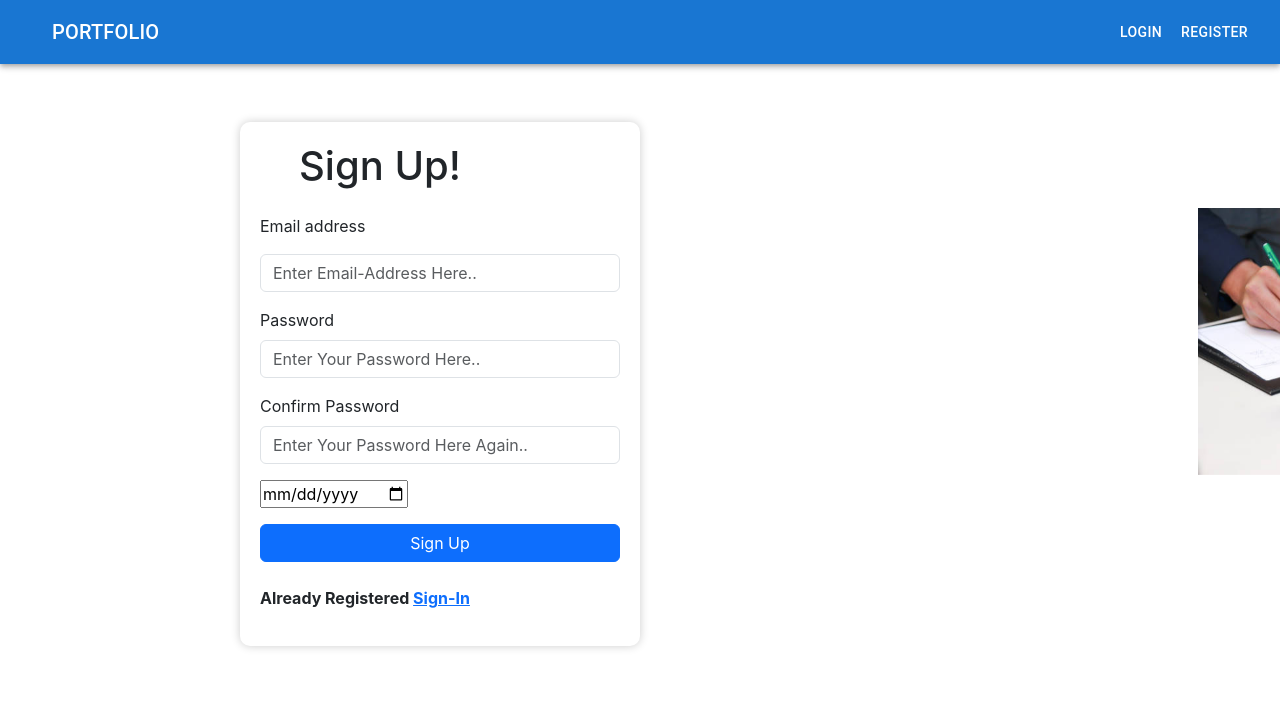
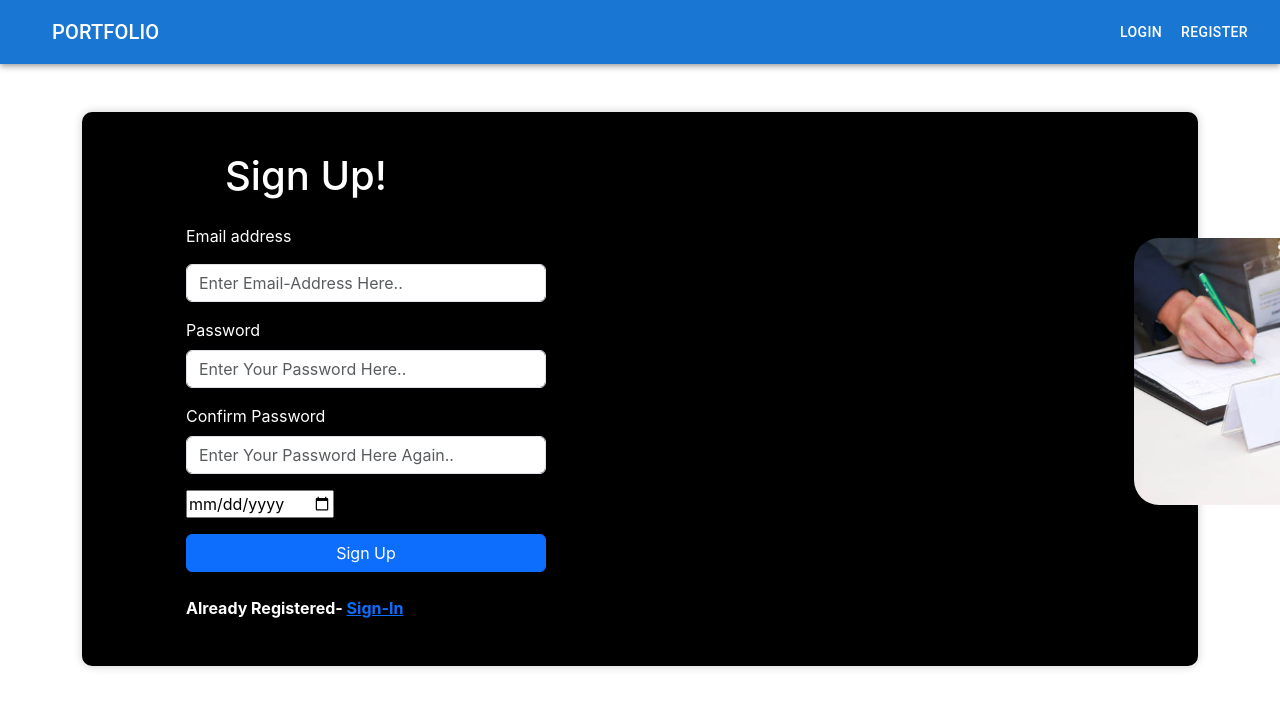
Before and after one commit to Gaurang-Singhania/Sign-In-Page, a React (Create React App) app: page / in a window 1280 px wide. Shown: the top 708 px of the page. Built offline with nearby package versions, Linux system fonts and the light colour scheme.

Commit message:
Improving UI

```diff
--- a/src/components/Mainpage.js
+++ b/src/components/Mainpage.js
@@ -72,20 +72,20 @@ function Mainpage() {
 
     return (
         <div className='container mt-5' >
-            <section className='d-flex justify-content-between'>
+            <section className='contain d-flex justify-content-between'>
                 <div className='leftpart mx-100' style={{ width: "100%" }} >
-                    <h1 className='text-center col-lg-8 im2'>Sign Up!</h1>
+                    <h1 className='text text-center col-lg-8 im2'>Sign Up!</h1>
                     <form>
                         <div className="mb-3 col-lg-12 im1">
-                            <label htmlFor="exampleInputEmail1" className="form-label my-3">Email address</label>
+                            <label htmlFor="exampleInputEmail1" className="text form-label my-3">Email address</label>
                             <input type="email" onBlur={getData} required name='username' className="form-control" id="exampleInputEmail1" aria-describedby="emailHelp" placeholder='Enter Email-Address Here..' />
                         </div>
                         <div className="mb-3 col-lg-12 im1">
-                            <label htmlFor="exampleInputPassword1" className="form-label">Password</label>
+                            <label htmlFor="exampleInputPassword1" className="text form-label">Password</label>
                             <input type="password" onBlur={getData} required name='password1' className="form-control" id="exampleInputPassword1" placeholder='Enter Your Password Here..' />
                         </div>
                         <div className="mb-3 col-lg-12 im1">
-                            <label htmlFor="exampleInputPassword2" className="form-label">Confirm Password</label>
+                            <label htmlFor="exampleInputPassword2" className="text form-label">Confirm Password</label>
                             <input type="password" onBlur={getData} required name='password2' className="form-control" id="exampleInputPassword2" placeholder='Enter Your Password Here Again..' />
                         </div>
                         <div className="mb-3 col-lg-20 my-10 im1">
@@ -93,9 +93,9 @@ function Mainpage() {
                         </div>
                         <button type="submit" className="btn btn-primary im3" style={{ width: "150" }} onClick={submitData}>Sign Up</button>
                     </form>
-                    <p className='mt-4 fw-bold im3'>Already Registered <span><NavLink to='/Loginpage'>Sign-In</NavLink></span></p>
+                    <p className='text mt-4 fw-bold im3'>Already Registered- <span><NavLink to='/Loginpage'>Sign-In</NavLink></span></p>
                 </div>
-                <div className='rightPart mt-5'>
+                <div className='rightpart mt-5'>
                     <div className='img mt-5'>
                         <img src='./registeration.jpg' />
                     </div>
--- a/src/components/loginpage.js
+++ b/src/components/loginpage.js
@@ -79,25 +79,25 @@ function Loginpage() {
     return (
         <>
             <div className='container mt-5' >
-                <section className='d-flex justify-content-between'>
+                <section className='contain d-flex justify-content-between'>
                     <div className='leftpart mx-100' style={{ width: "100%" }} >
-                        <h1 className='text-center col-lg-8 im2'>Login-In!</h1>
+                        <h1 className='text text-center col-lg-8 im2'>Login-In!</h1>
                         <form>
                             <div className="mb-3 col-lg-12 im1">
-                                <label htmlFor="exampleInputEmail1" className="form-label my-3">Email address</label>
+                                <label htmlFor="exampleInputEmail1" className="text form-label my-3">Email address</label>
                                 <input type="email" onBlur={getData} required name='username' className="form-control" id="exampleInputEmail1" aria-describedby="emailHelp" placeholder='Enter Email-Address Here..' />
                             </div>
                             <div className="mb-3 col-lg-12 im1">
-                                <label htmlFor="exampleInputPassword1" className="form-label">Password</label>
+                                <label htmlFor="exampleInputPassword1" className="text form-label">Password</label>
                                 <input type="password" onBlur={getData} required name='password1' className="form-control" id="exampleInputPassword1" placeholder='Enter Your Password Here..' />
                             </div>
                             <button type="submit" className="btn btn-primary im3" style={{ width: "150" }} onClick={submitData}>Login</button>
                         </form>
-                        <p className='mt-4 fw-bold im3'>Haven't Registered <span><NavLink to='/'>Register-Now</NavLink></span></p>
+                        <p className='text mt-4 fw-bold im3'>Haven't Registered-<span><NavLink to='/'>Register-Now</NavLink></span></p>
                     </div>
-                    <div className='rightPart mt-5'>
+                    <div className='rightpart mt-5'>
                         <div className='img mt-5'>
-                            <img src='./registeration.jpg' style={{ maxWidth: 400 }} />
+                            <img src='./login.avif' style={{ maxWidth: 400 }} />
                         </div>
                     </div>
                 </section>
--- a/src/components/page.css
+++ b/src/components/page.css
@@ -2,8 +2,22 @@
   margin: 0 auto;
   max-width: 400px;
   padding: 20px;
+}
+
+.rightpart {
+  margin: 0 auto;
+  max-width: 400px;
+  padding: 20px;
+}
+.contain{
+  padding: 10px;
   border-radius: 10px;
+  background-color: black;
   box-shadow: 0 0 10px rgba(0, 0, 0, 0.2);
+}
+
+.text{
+  color:white;
 }
 
 .mb-3 {
@@ -41,12 +55,12 @@
 
 .img img {
   max-width: 400px;
+  max-height: 300px;
+  margin-bottom: 20px;
+  border-radius: 25px;
   animation: moveImage 2s ease-in-out;
 }
 
-.img img:hover {
-  transform: scale(1.1);
-}
 
 .im1 {
   animation: slideFromLeft 2s ease-in-out;
@@ -97,7 +111,7 @@
     padding: 10px;
   }
 
-  .rightPart {
+  .rightpart {
     display: none;
   }
 }
```
Also changed, not shown: public/login.avif (added).
